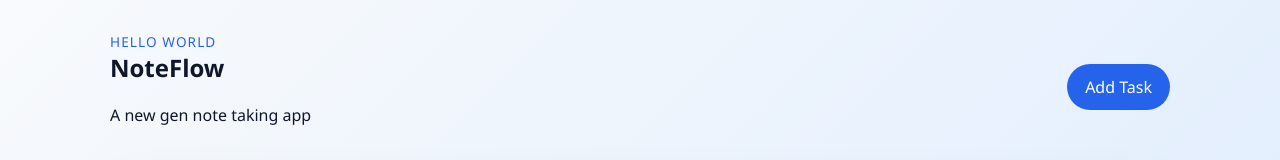
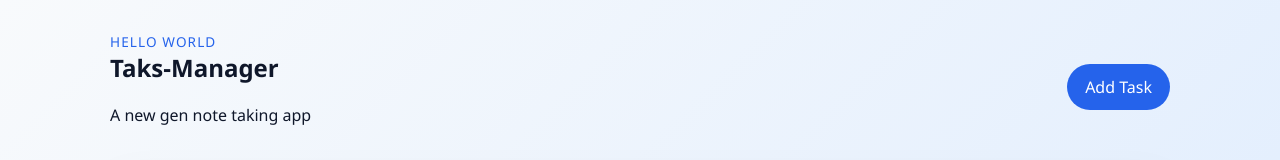
Before and after one commit to Abhishek-IITP/devops_practice, a React (Vite) app in the folder client/: page / in a window 1280 px wide. Shown: the top 160 px of the page. Built offline with nearby package versions, Linux system fonts and the light colour scheme; no server answers.

Commit message:
code to check the CD working

```diff
--- a/client/src/App.jsx
+++ b/client/src/App.jsx
@@ -28,7 +28,7 @@ function App() {
       <nav className="navbar">
         <div>
           <p className="eyebrow">{abhi}</p>
-          <h1>NoteFlow</h1>
+          <h1 className="text-blue-500">Taks-Manager</h1>
           <p>A new gen note taking app</p>
         </div>
         <button
```
